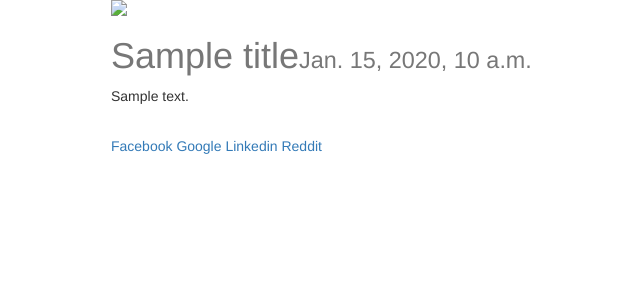
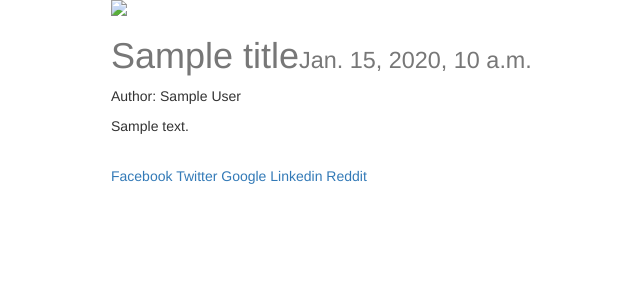
Before and after one commit to erwiley/Python-Django-Blog, a Django app: template templates/post_detail.html in a window 1280 px wide. Shown: the top 300 px of the page, without its empty margins (259-899 px from the left). Run offline with Django 3.2, Linux system fonts and the light colour scheme; tables that the repository leaves empty hold one stand-in row (values such as "Sample post"); the template is opened without the code that fills it: values that come from a table or form of the project are taken from there, most other values are stand-ins (such as "Sample title", 1, 10 or a date in 2020); some libraries are stand-ins or nearby versions.

Commit message:
added user authentication

```diff
--- a/posts/models.py
+++ b/posts/models.py
@@ -1,3 +1,4 @@
+from django.conf import settings
 from django.core.urlresolvers import reverse
 from django.db import models
 from django.db.models.signals import pre_save
@@ -10,6 +11,7 @@ def upload_location(instance, filename):
     return "{}/{}".format(instance.slug, filename)
 
 class Post(models.Model):
+    user = models.ForeignKey(settings.AUTH_USER_MODEL, default=1)
     title = models.CharField(max_length=120)
     slug = models.SlugField()
     image = models.ImageField(  upload_to=upload_location,
--- /dev/null
+++ b/posts/templatetags/urlify.py
@@ -0,0 +1,8 @@
+from urllib.parse import quote_plus
+from django import template
+
+register = template.Library()
+
+@register.filter
+def urlify(value):
+    return quote_plus(value)
--- a/templates/post_detail.html
+++ b/templates/post_detail.html
@@ -1,4 +1,5 @@
 {% extends "base.html" %}
+{% load urlify %}
 
 {% block head_title %}
 {{ instance.title }} | {{ block.super }}
@@ -10,11 +11,16 @@
     <img src='{{media_url}}{{ instance.image.url }}' class='img-responsive' />
     {% endif %}
     <h1>{{ title }}<small>{{ instance.timestamp }}</small></h1>
+    {% if instance.user.get_full_name %}
+    <p>Author: {{ instance.user.get_full_name }}</p>
+    {% endif %}
 
     {{ instance.content|linebreaks }}<br/>
 
     <p>
         <a href="https://www.facebook.com/sharer/sharer.php?u={{ request.build_absolute_uri }}">Facebook</a>
+
+        <a href="https://twitter.com/home?status={{ instance.content|truncatechars:80|urlify }}%20{{ request.build_absolute_uri }}">Twitter</a>
 
         <a href='https://plus.google.com/share?url={{ request.build_absolute_uri }}'>Google</a>
 
--- a/templates/post_list.html
+++ b/templates/post_list.html
@@ -13,6 +13,7 @@
         {% endif %}
         <div class="caption">
             <h3><a href="{{ obj.get_absolute_url }}">{{ obj.title }}</a><small>{{ obj.timestamp|timesince }}</small></h3>
+            {% if obj.user.get_full_name %}<p>Author: {{ obj.user.get_full_name }}</p>{% endif %}
             <p>{{ obj.content|linebreaks|truncatechars:120 }}</p>
             <p><a href="{{ obj.get_absolute_url }}" class="btn btn-primary" role="button">View</a></p>
         </div>
```
Also changed, not shown: posts/views.py (+8 -1 lines), posts/migrations/0002_post_user.py (added), posts/templatetags/__init__.py (added).
